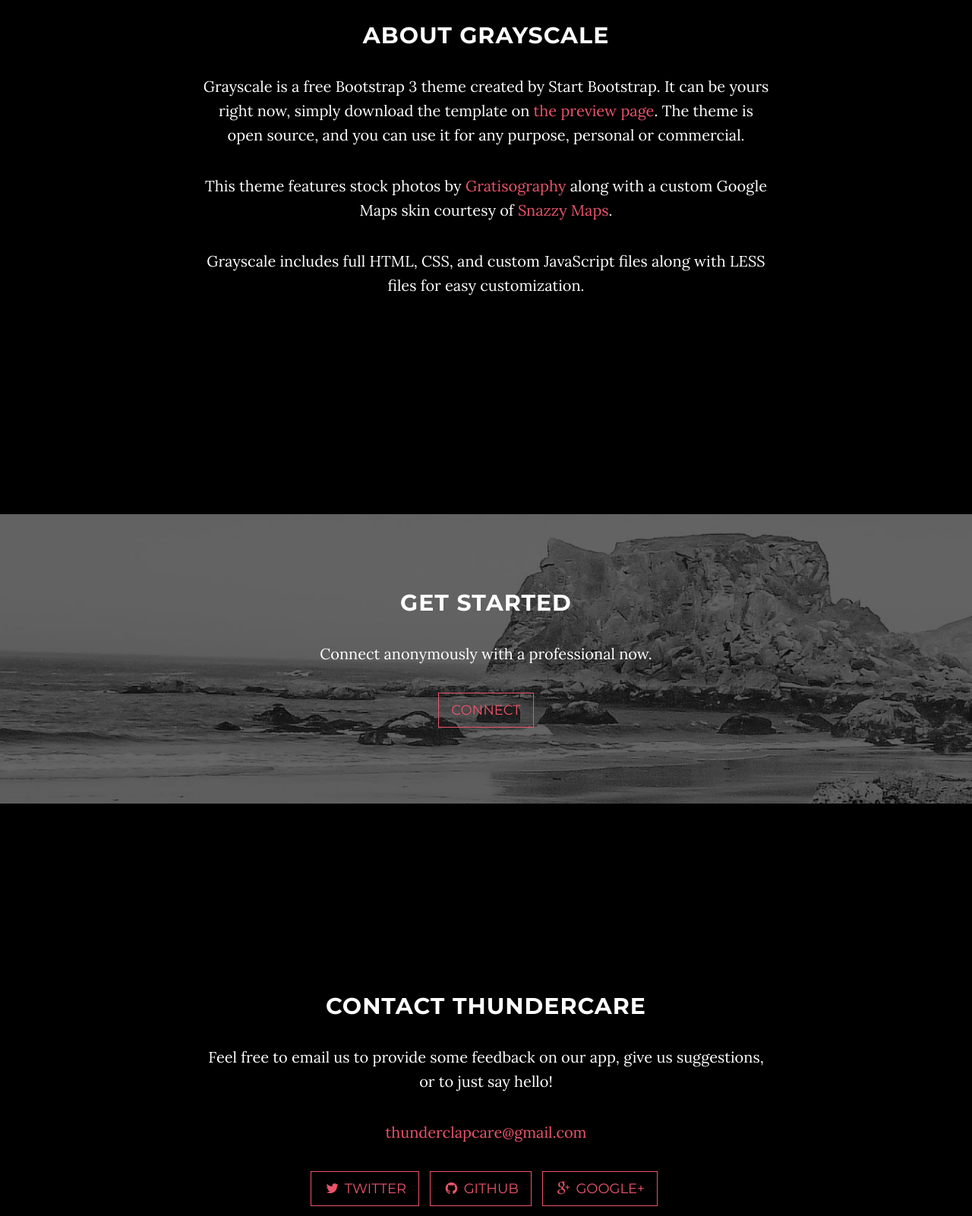
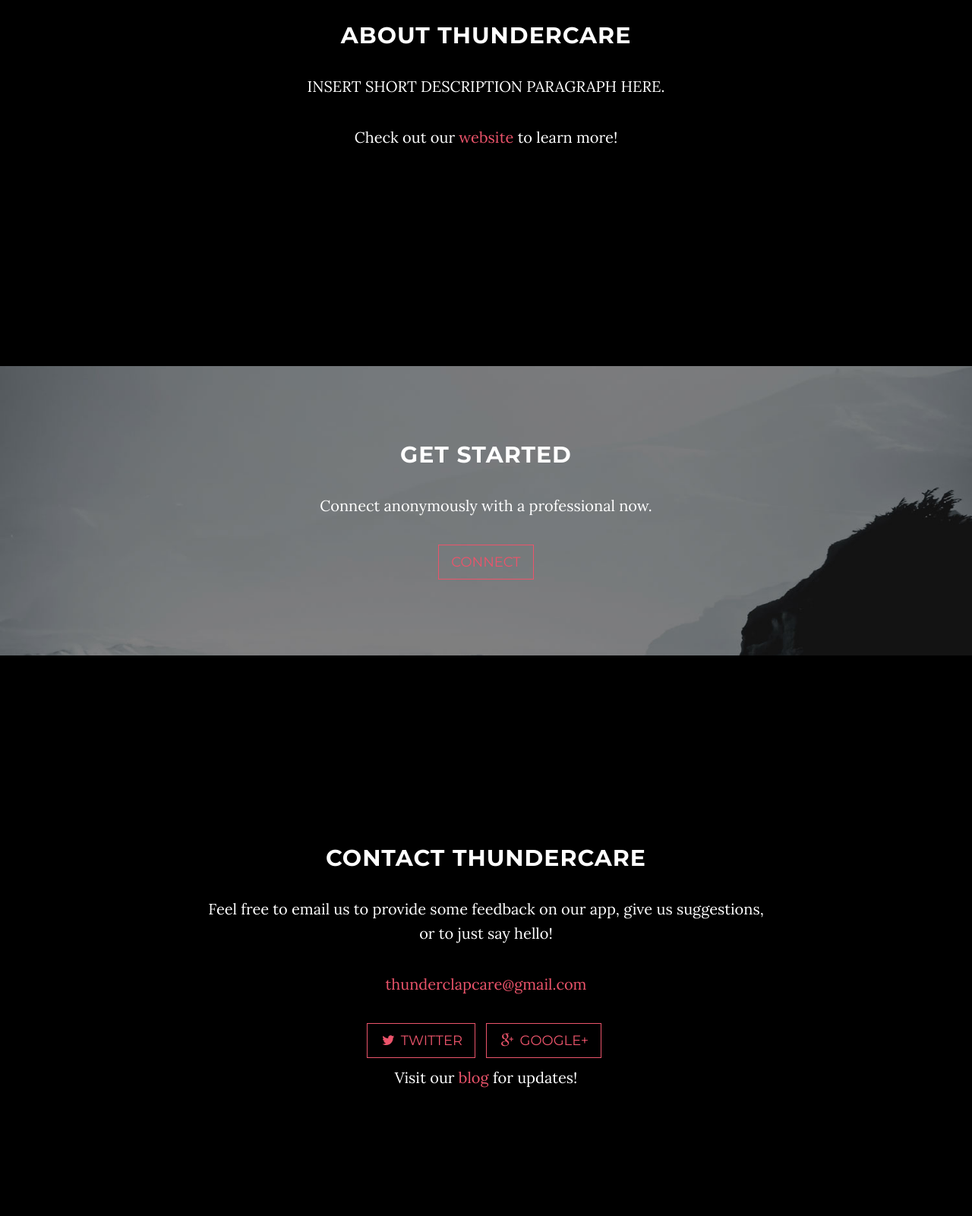
Before and after one commit to imariclement/ThunderCare, a plain HTML site: page index.html in a window 1280 px wide. Shown: the part 1020-2621 px from the top of the page at 76% size. Drawn offline with Linux system fonts and the light colour scheme; some packages are replaced by stand-ins of ours.

Commit message:
april 9 2015 commit
added map
removed github button
other stuff???

```diff
--- a/css/grayscale.css
+++ b/css/grayscale.css
@@ -265,7 +265,7 @@ a:focus {
     width: 100%;
     padding: 50px 0;
     color: #fff;
-    background: url(../img/downloads-bg.jpg) no-repeat center center scroll;
+    background: url(../img/intro-bg.jpg) no-repeat center center scroll;
     background-color: #000;
     -webkit-background-size: cover;
     -moz-background-size: cover;
--- a/index.html
+++ b/index.html
@@ -89,10 +89,9 @@
     <section id="about" class="container content-section text-center">
         <div class="row">
             <div class="col-lg-8 col-lg-offset-2">
-                <h2>About Grayscale</h2>
-                <p>Grayscale is a free Bootstrap 3 theme created by Start Bootstrap. It can be yours right now, simply download the template on <a href="http://startbootstrap.com/template-overviews/grayscale/">the preview page</a>. The theme is open source, and you can use it for any purpose, personal or commercial.</p>
-                <p>This theme features stock photos by <a href="http://gratisography.com/">Gratisography</a> along with a custom Google Maps skin courtesy of <a href="http://snazzymaps.com/">Snazzy Maps</a>.</p>
-                <p>Grayscale includes full HTML, CSS, and custom JavaScript files along with LESS files for easy customization.</p>
+                <h2>About ThunderCare</h2>
+                <p>INSERT SHORT DESCRIPTION PARAGRAPH HERE.</p>
+                <p>Check out our <a href="http://www.google.com">website</a> to learn more!</p>
             </div>
         </div>
     </section>
@@ -123,14 +122,12 @@
                         <a href="https://twitter.com/thunderclapcare" class="btn btn-default btn-lg"><i class="fa fa-twitter fa-fw"></i> <span class="network-name">Twitter</span></a>
                     </li>
                     <li>
-                        <a href="https://github.com/IronSummitMedia/startbootstrap" class="btn btn-default btn-lg"><i class="fa fa-github fa-fw"></i> <span class="network-name">Github</span></a>
-                    </li>
-                    <li>
                         <a href="https://plus.google.com/+Startbootstrap/posts" class="btn btn-default btn-lg"><i class="fa fa-google-plus fa-fw"></i> <span class="network-name">Google+</span></a>
                     </li>
                 </ul>
             </div>
         </div>
+        <p>Visit our <a href="https://www.google.com/">blog</a> for updates!</p>
     </section>
 
     <!-- Map Section -->
@@ -139,7 +136,7 @@
     <!-- Footer -->
     <footer>
         <div class="container text-center">
-            <p>Copyright &copy; ThunderClap 2015</p>
+            <p>Copyright &copy; ThunderClap / Metropolitan Business Academy 2015</p>
         </div>
     </footer>
 
@@ -149,14 +146,9 @@
     <!-- Bootstrap Core JavaScript -->
     <script src="js/bootstrap.min.js"></script>
 
-    <!-- Plugin JavaScript -->
+    <!-- Google Map of Metro -->
     <script src="js/jquery.easing.min.js"></script>
-
-    <!-- Google Maps API Key - Use your own API key to enable the map feature. More information on the Google Maps API can be found at https://developers.google.com/maps/ -->
-    <script type="text/javascript" src="https://maps.googleapis.com/maps/api/js?key=AIzaSyCRngKslUGJTlibkQ3FkfTxj3Xss1UlZDA&sensor=false"></script>
-
-    <!-- Custom Theme JavaScript -->
-    <script src="js/grayscale.js"></script>
+<iframe src="https://www.google.com/maps/embed?pb=!1m18!1m12!1m3!1d2997.362288960515!2d-72.91837330000001!3d41.30098159999999!2m3!1f0!2f0!3f0!3m2!1i1024!2i768!4f13.1!3m3!1m2!1s0x89e7d8343b620b13%3A0x372f9aab500de67!2s115+Water+St%2C+New+Haven%2C+CT+06511!5e0!3m2!1sen!2sus!4v1428597109604" width="500" height="500" frameborder="0" style="border:0"></iframe>
 
 </body>
 
```
Also changed, not shown: img/idk.jpeg (added).
